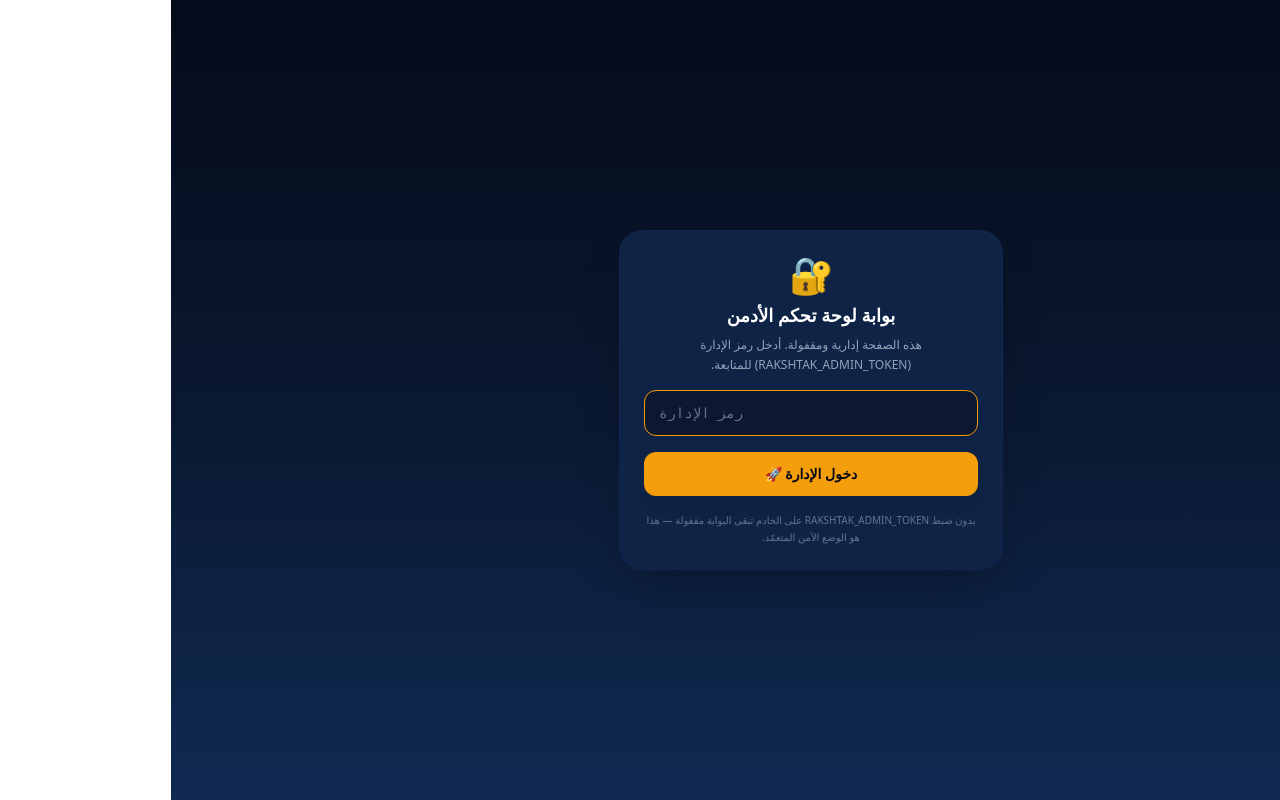
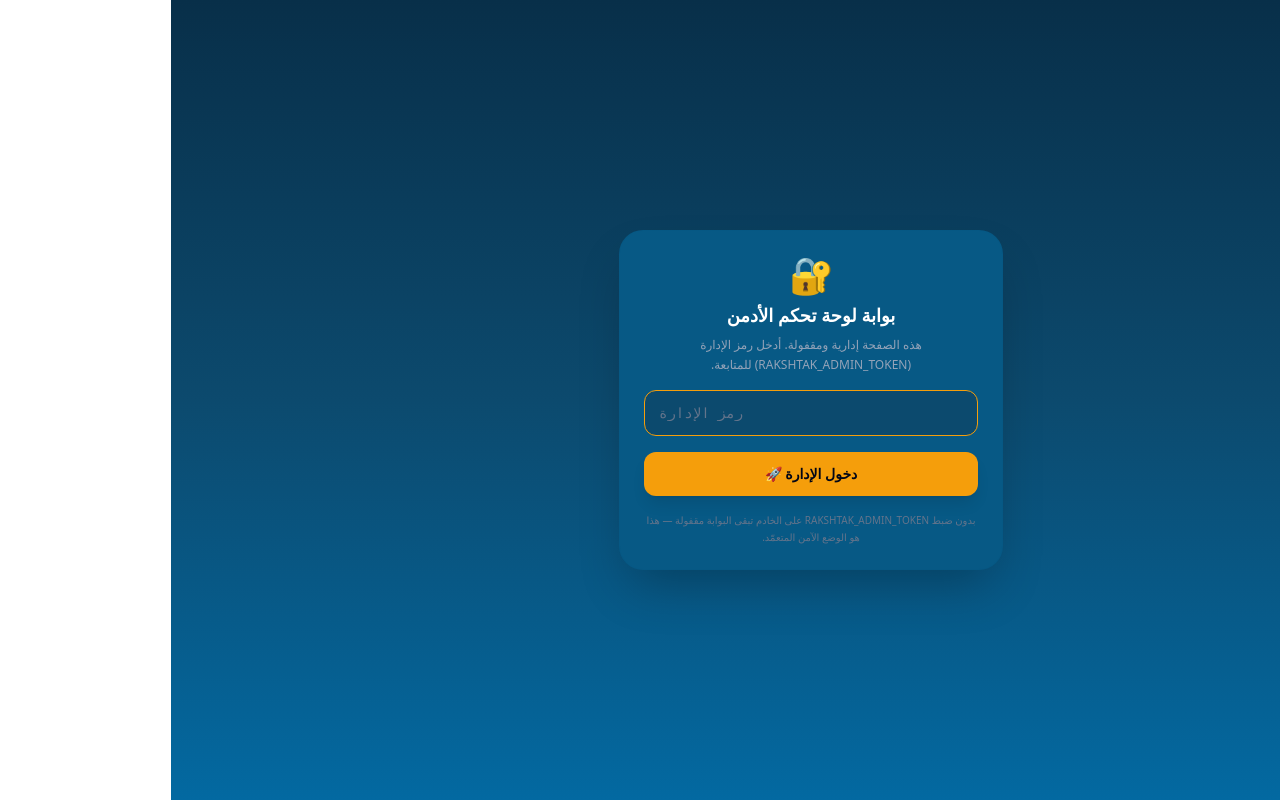
Before and after one commit to alsiralsaig/Rakshtak_2, a Next.js app: page /admin in a window 1280 px wide. Built offline with nearby package versions, Linux system fonts and the light colour scheme.

Commit message:
Update AdminGate styles and colors

```diff
--- a/src/components/AdminGate.tsx
+++ b/src/components/AdminGate.tsx
@@ -111,7 +111,7 @@ export default function AdminGate({
 
   if (!ready || verifying) {
     return (
-      <div className="min-h-screen bg-gradient-to-b from-[#050b1a] via-[#0a1830] to-[#102a52] flex items-center justify-center">
+      <div className="min-h-screen bg-gradient-to-b from-[#082f49] via-[#0c4a6e] to-[#0369a1] flex items-center justify-center">
         <div className="text-slate-500 text-sm animate-pulse">جاري التحقق...</div>
       </div>
     );
@@ -122,10 +122,10 @@ export default function AdminGate({
   }
 
   return (
-    <div className="min-h-screen bg-gradient-to-b from-[#050b1a] via-[#0a1830] to-[#102a52] text-slate-100 flex items-center justify-center p-4">
+    <div className="min-h-screen bg-gradient-to-b from-[#082f49] via-[#0c4a6e] to-[#0369a1] text-slate-100 flex items-center justify-center p-4">
       <form
         onSubmit={submit}
-        className="w-full max-w-sm bg-[#0f2347] border border-blue-950/70 rounded-3xl p-6 space-y-4 shadow-2xl"
+        className="w-full max-w-sm bg-[#075985] border border-sky-800/70 rounded-3xl p-6 space-y-4 shadow-2xl"
       >
         <div className="text-center space-y-1.5">
           <div className="text-4xl">🔐</div>
@@ -144,7 +144,7 @@ export default function AdminGate({
           value={input}
           onChange={(e) => setInput(e.target.value)}
           placeholder="رمز الإدارة"
-          className="w-full bg-[#0b1830] border border-blue-900/60 rounded-xl px-3.5 py-3 text-sm text-white placeholder-slate-500 focus:outline-none focus:border-amber-500 font-mono text-left disabled:opacity-50"
+          className="w-full bg-[#0c4a6e] border border-sky-700/60 rounded-xl px-3.5 py-3 text-sm text-white placeholder-slate-500 focus:outline-none focus:border-amber-500 font-mono text-left disabled:opacity-50"
           dir="ltr"
         />
 
```
